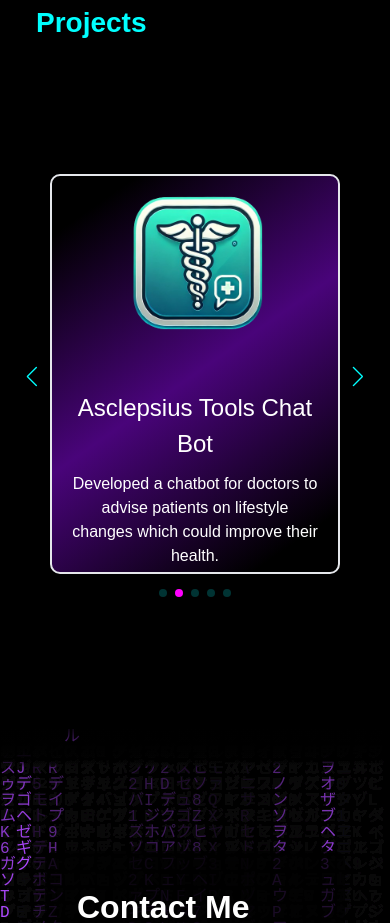
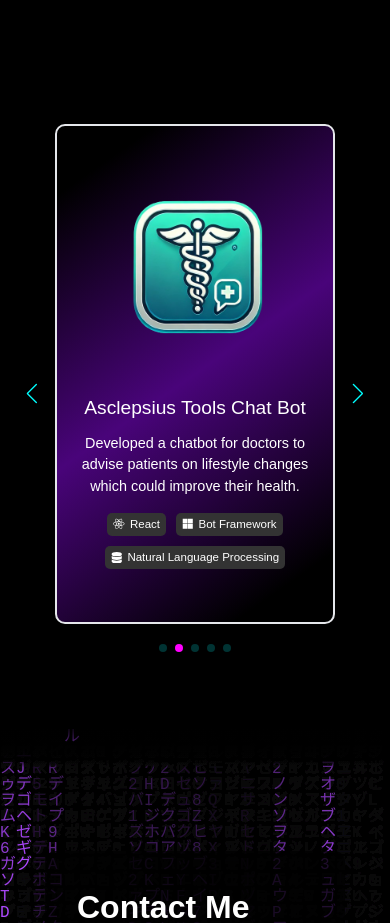
Before and after one commit to killianronan/personal-website, a React (Create React App) app in the folder personal-website/: page / in a window 390 px wide. Shown: the part 3580-4503 px from the top of the page. Built offline with nearby package versions, Linux system fonts and the light colour scheme.

Commit message:
responsive projects page

```diff
--- a/personal-website/src/components/projects/Projects.css
+++ b/personal-website/src/components/projects/Projects.css
@@ -32,16 +32,17 @@
   background: #1a1a1a;
   border-radius: 10px;
   overflow: hidden;
-  transition: transform 0.3s;
+  transition: transform 0.3s, box-shadow 0.3s;
   box-shadow: 0 4px 8px rgba(0, 0, 0, 0.2);
-  height: 400px;
-  margin: 30px;
+  height: 500px;
+  margin: 35px;
   cursor: pointer;
-  background: linear-gradient(145deg, black 10%,  #49047a 50%, #000000 90%);
+  background: linear-gradient(145deg, black 10%, #49047a 50%, #000000 90%);
 }
 
 .project-card:hover {
   transform: scale(1.04);
+  box-shadow: 0 8px 16px rgba(0, 0, 0, 0.4);
 }
 
 .project-bg {
@@ -75,6 +76,33 @@
   font-size: 1rem;
   margin: 0;
   margin-bottom: 10px;
+}
+
+.project-technologies {
+  list-style: none;
+  padding: 0;
+  margin: 10px 0 0;
+  display: flex;
+  flex-wrap: wrap;
+  justify-content: center;
+}
+
+.technology-badge {
+  background: #333;
+  border-radius: 5px;
+  padding: 5px 10px;
+  margin: 5px;
+  font-size: 0.9rem;
+  display: flex;
+  align-items: center;
+}
+
+.technology-badge svg {
+  margin-right: 5px;
+}
+
+.technology-badge:hover {
+  opacity: 0.9;
 }
 
 .swiper-pagination {
@@ -116,3 +144,41 @@
 .swiper-pagination-bullet-active {
   background: #FF00FF;
 }
+
+@media (max-width: 768px) {
+  .project-card {
+    padding: 15px;
+  }
+
+  .project-name {
+    font-size: 1.3rem;
+  }
+
+  .project-description {
+    font-size: 1rem;
+  }
+
+  .technology-badge {
+    font-size: 0.85rem;
+    padding: 4px 8px;
+  }
+}
+
+@media (max-width: 640px) {
+  .project-card {
+    padding: 10px;
+  }
+
+  .project-name {
+    font-size: 1.2rem;
+  }
+
+  .project-description {
+    font-size: 0.9rem;
+  }
+
+  .technology-badge {
+    font-size: 0.72rem;
+    padding: 3px 6px;
+  }
+}
--- a/personal-website/src/components/projects/Projects.js
+++ b/personal-website/src/components/projects/Projects.js
@@ -6,38 +6,66 @@ import 'swiper/css/pagination';
 import 'swiper/css/autoplay';
 import 'swiper/css/effect-coverflow';
 import { Navigation, Pagination, Autoplay, EffectCoverflow } from 'swiper/modules';
+import { FaPython, FaJsSquare, FaReact, FaAngular, FaNode, FaDatabase, FaMicrosoft } from 'react-icons/fa';
+import { DiMongodb } from 'react-icons/di';
+import { SiFlask, SiScikitlearn, SiTensorflow, SiMysql, SiVisualstudio, SiFirebase } from 'react-icons/si';
 
 import './Projects.css';
+
+const iconMapping = {
+  'Python': <FaPython />,
+  'JavaScript': <FaJsSquare />,
+  'React': <FaReact />,
+  'Angular': <FaAngular />,
+  'Node.js': <FaNode />,
+  'MongoDB': <DiMongodb />,
+  'Machine Learning': <SiTensorflow />,
+  'Scikit-Learn': <SiScikitlearn />,
+  'Natural Language Processing': <FaDatabase />,
+  'Flask': <SiFlask />,
+  'HTML': <FaJsSquare />,
+  'CSS': <FaJsSquare />,
+  'Express': <FaNode />,
+  'MySQL': <SiMysql />,
+  'VS': <SiVisualstudio />,
+  'Firebase': <SiFirebase />,
+  'Bot Framework': <FaMicrosoft />,
+};
 
 const completedProjects = [
   {
     name: 'Football Match Predictor',
     url: 'https://github.com/killianronan/Premier-League-ML-Analysis',
     description: 'Built a premier league match outcome prediction system using various machine learning models in python.',
+    technologies: ['Python', 'Machine Learning', 'Scikit-Learn'],
     image: '/football2.png'
   },
   {
     name: 'Asclepsius Tools Chat Bot',
     url: 'https://github.com/steviejeebies/AscToolsChat',
     description: 'Developed a chatbot for doctors to advise patients on lifestyle changes which could improve their health.',
+    technologies: ['React', 'Bot Framework', 'Natural Language Processing'],
     image: '/chatbot2-removebg.png'
   },
   {
     name: 'Personal Portfolio Website',
     url: 'https://github.com/killianronan/personal-website',
     description: 'Built a personal porfolio website to showcase my web development skills using React with HTML, CSS & JS.',
+    technologies: ['React', 'HTML', 'CSS', 'JavaScript'],
     image: '/portfolio3.png'
   },
   {
     name: 'Elderly Information Portal',
     url: 'https://github.com/ProfKevinKelly/InformaTV',
     description: 'Led a team in creating an Information Portal for the elderly, serving as team lead and Scrum Master.',
+    technologies: ['React', 'Express', 'VS', 'MySQL'],
     image: '/eip.png'
   },
   {
     name: 'Extraterrestrial Tracker App',
     url: 'https://github.com/killianronan/extraterrestrial-celestial-tracker',
     description: 'Built a web application designed to predict and notify users about upcoming celestial events.',
+    technologies: ['React', 'Express', 'Firebase'],
     image: '/ect2.png'
   }
 ];
@@ -84,25 +112,32 @@ const Projects = () => {
             slidesPerView: 1,
             spaceBetween: 20,
           },
-          768: {
+          800: {
             slidesPerView: 2,
+            spaceBetween: 20,
+          },
+          1200: {
+            slidesPerView: 3,
             spaceBetween: 40,
-          },
-          1024: {
-            slidesPerView: 3,
-            spaceBetween: 50,
           },
         }}
       >
         {completedProjects.map((project, index) => (
           <SwiperSlide key={index}>
-            <div className="project-card block group-hover:shadow-2xl max-w border-2 border-white-500" onMouseEnter={handleMouseEnter} onMouseLeave={handleMouseLeave}>
+            <div className="project-card block group-hover:shadow-2xl max-w border-2 border-white-500" onMouseEnter={handleMouseEnter} onMouseLeave={handleMouseLeave} onClick={() => window.open(project.url, '_blank')}>
               <div className="project-bg">
                 <img src={project.image} alt={project.name} className="project-image" />
               </div>
               <div className="project-info">
                 <h2 className="project-name">{project.name}</h2>
                 <p className="project-description">{project.description}</p>
+                <ul className="project-technologies">
+                  {project.technologies.map((tech, index) => (
+                    <li key={index} className="technology-badge">
+                      {iconMapping[tech]} {tech}
+                    </li>
+                  ))}
+                </ul>
               </div>
             </div>
           </SwiperSlide>
```
